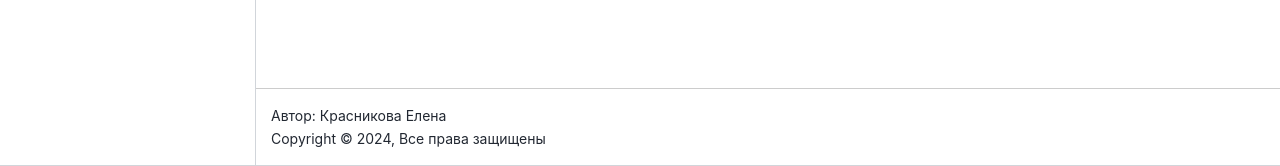
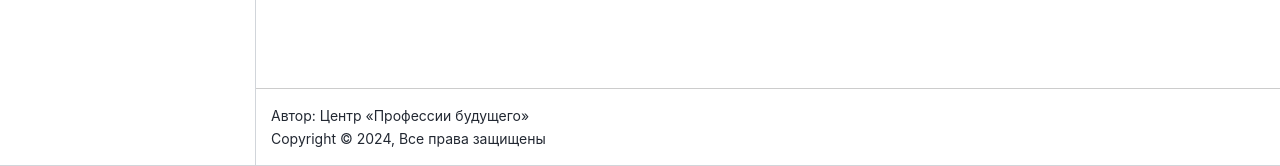
Before and after one commit to bookseer/mira, a Jupyter Book: the page built from docs/index.md, in a window 1280 px wide. Shown: the part 734-900 px from the top of the page. Built offline with Jupyter Book 1.0.4 settings and Sphinx 7.4.7 and the Sphinx Book theme 1.1.4, drawn with Linux system fonts in a browser that asks for light colours.

Commit message:
Изменено название

```diff
--- a/docs/_config.yml
+++ b/docs/_config.yml
@@ -1,8 +1,8 @@
 #======================================================================================================================
 # Book settings
 #======================================================================================================================
-title: Инструкции по программе «Профессии будущего»
-author: Красникова Елена
+title: Инструкции по работе с системой «Мираполис»
+author: Центр «Профессии будущего»
 copyright: '2024'
 logo: _static/images/logo.svg
 email: writer@bookseer.org
--- a/pyproject.toml
+++ b/pyproject.toml
@@ -8,7 +8,7 @@ build-backend = "poetry.core.masonry.api"
 
 [tool.poetry]
 name = "mira"
-version = "2024.01.08"
+version = "2024.01.14"
 description = "Инструкция Профессии будущего"
 authors = ["Alexander Krasnikov <askrasnikov@gmail.com>"]
 maintainers = ["askras <askrasnikov@gmail.com>"]
```
